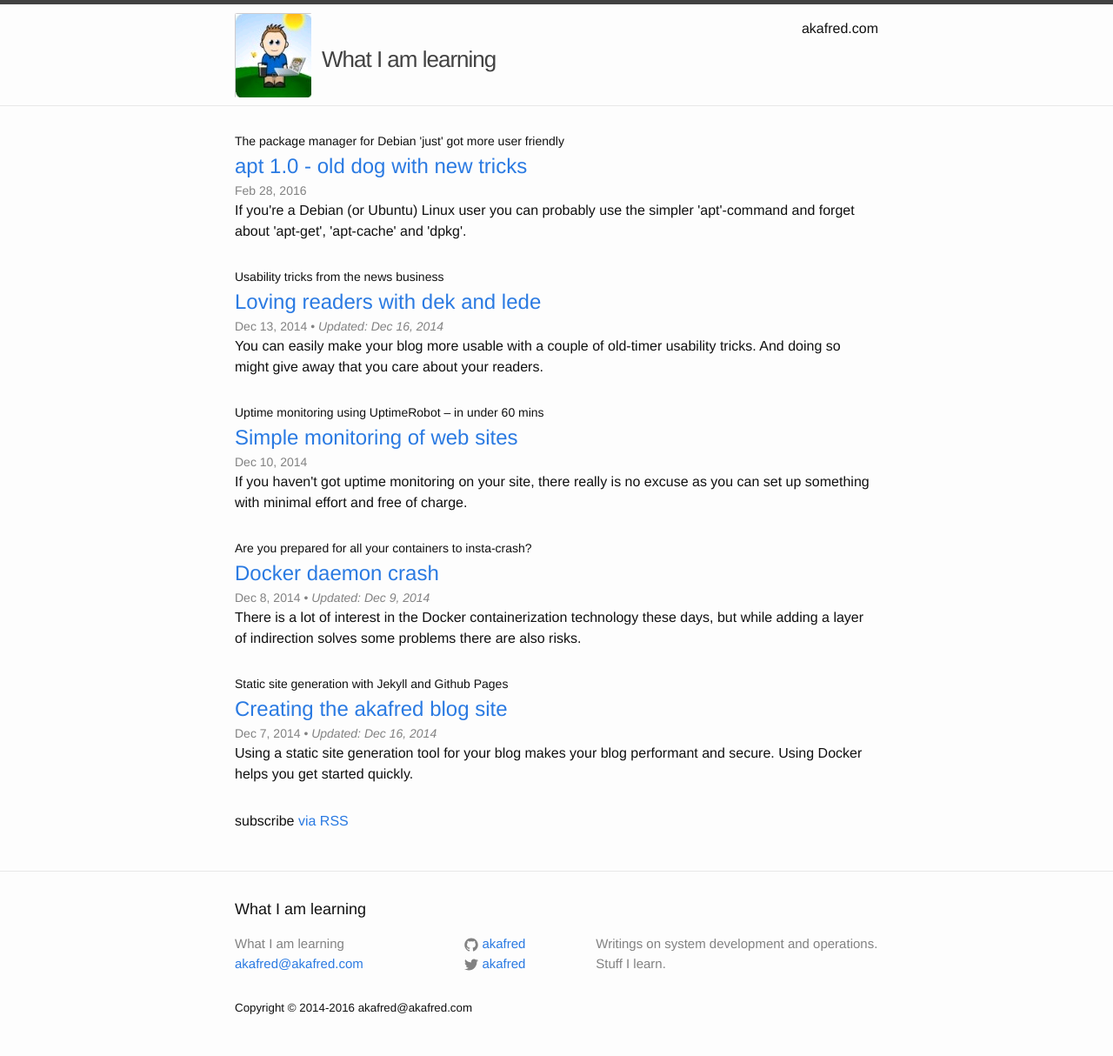
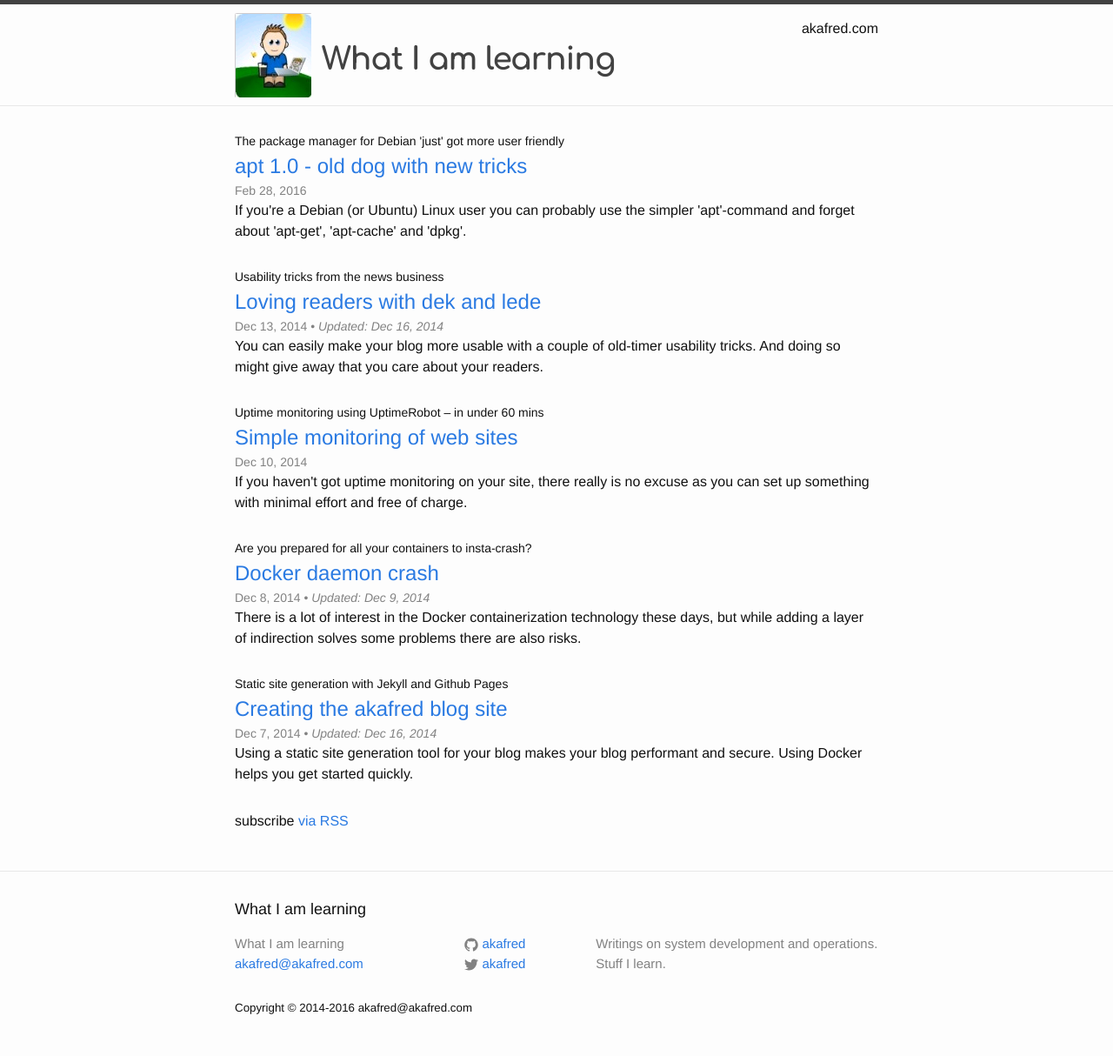
Before and after one commit to camillesalvador/akafred.github.io, a Jekyll site: the page built from index.html, in a window 1280 px wide. Shown: the whole page at 87% size. Built offline with Jekyll 4.4.1, drawn with Linux system fonts in a browser that asks for light colours; some web fonts are replaced; comment, search, counter and statistics services are not loaded.

Commit message:
Change fonts.
Use Google Webfonts; Kadwa for main text and Comfortaa for blog title.

```diff
--- a/_sass/_layout.scss
+++ b/_sass/_layout.scss
@@ -12,7 +12,9 @@
 
 .site-title {
 
-    font-size: 26px;
+    font-size: 36px;
+    font-family: Comfortaa, Helvetica, Arial, sans-serif;
+    font-weight: 700;
     line-height: 56px;
     letter-spacing: -1px;
     margin-bottom: 0;
--- a/css/main.scss
+++ b/css/main.scss
@@ -3,10 +3,11 @@
 ---
 @charset "utf-8";
 
+@import url(https://fonts.googleapis.com/css?family=Comfortaa:700|Kadwa);
 
 
 // Our variables
-$base-font-family: Helvetica, Arial, sans-serif;
+$base-font-family: Kadwa, Helvetica, Arial, sans-serif;
 $base-font-size:   16px;
 $small-font-size:  $base-font-size * 0.875;
 $base-line-height: 1.5;
```
